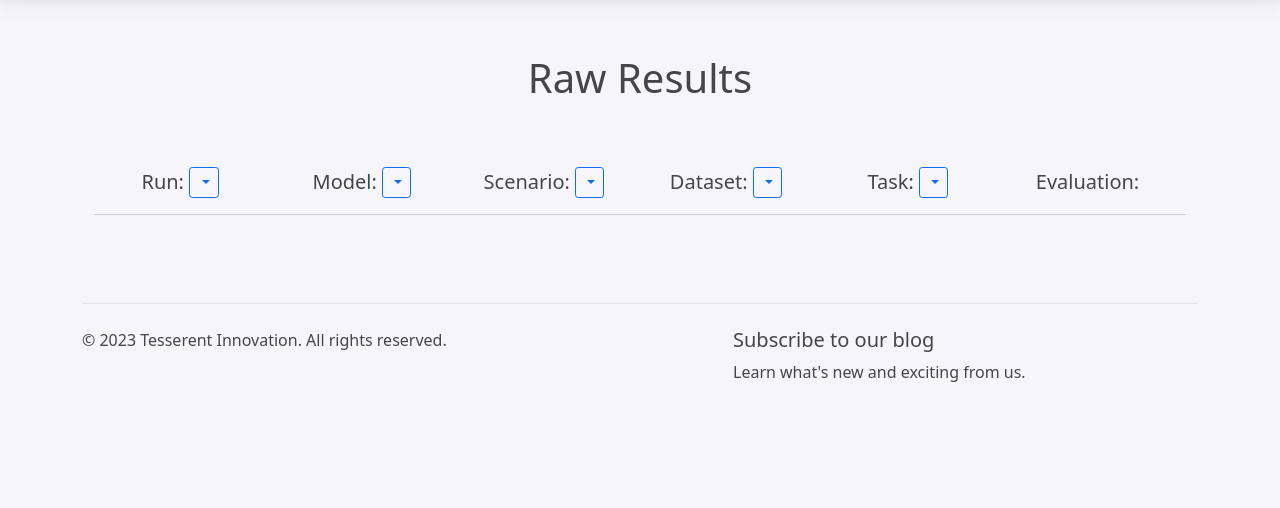
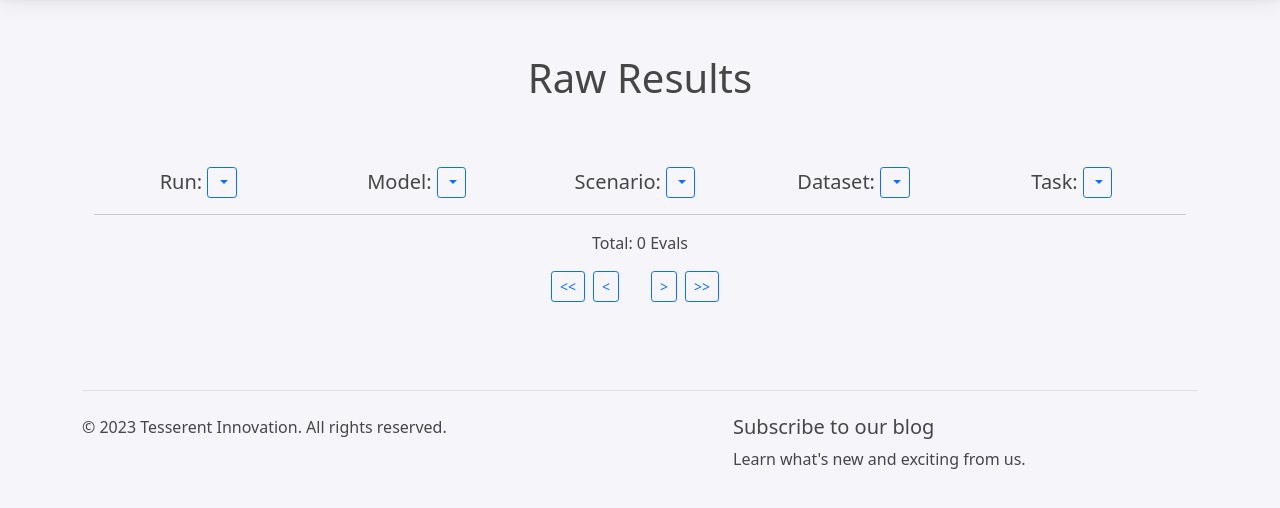
Before and after one commit to TNT-Hoopsnake/judy, a Flask app: template judy/web_app/templates/raw_results.html in a window 1280 px wide. Shown: the part 56-564 px from the top of the page. Run offline with Flask 3, Linux system fonts and the light colour scheme; the template is opened without the code that fills it, so the values that code supplies are empty; parts of the project's set-up code (start-up, migrations or seed data) failed here and were passed over.

Commit message:
webapp: adds pagination bar for raw eval results

```diff
--- a/judy/web_app/static/styles.css
+++ b/judy/web_app/static/styles.css
@@ -131,3 +131,31 @@ footer {
 .heatmap-title {
     text-align: center;
 }
+
+#eval-btn-first {
+    margin-left: 1rem;
+    margin-top: 1rem;
+    margin-bottom: 1rem;
+    margin-right: .5rem;
+}
+
+#eval-btn-prev {
+    margin-left: 0rem;
+    margin-top: 1rem;
+    margin-bottom: 1rem;
+    margin-right: 1rem;
+}
+
+#eval-btn-next {
+    margin-left: 1rem;
+    margin-top: 1rem;
+    margin-bottom: 1rem;
+    margin-right: .5rem;
+}
+
+#eval-btn-last {
+    margin-left: 0rem;
+    margin-top: 1rem;
+    margin-bottom: 1rem;
+    margin-right: 1rem;
+}
--- a/judy/web_app/templates/raw_results.html
+++ b/judy/web_app/templates/raw_results.html
@@ -89,18 +89,27 @@
               {% endfor %}
           </ul>
       </div>
-  </div>
-
-    <div class="col raw-result-filter-group raw-result-filter-item" id="eval-buttons">
-      <label for="eval-btn-0">
-        <h5>Evaluation: </h5>
-      </label>
-      {% for result in filtered_data %}
-        <button id="eval-btn-{{loop.index0}}" class="btn btn-sm btn-outline-primary" data-target="eval-{{loop.index0}}" {% if loop.index0 == 0%}disabled{%endif%}>{{loop.index}}</button>
-      {% endfor %}
     </div>
   </div>
   <hr>
+  <div class="row text-center">
+    <span>Total: {{ filtered_data|length }} Evals</span>
+  </div>
+  <div class="raw-result-filter-item">
+    <div class="col raw-result-filter-group raw-result-filter-item" id="eval-buttons">
+      <button id="eval-btn-first" class="btn btn-sm btn-outline-primary"><<</button>
+      <button id="eval-btn-prev" class="btn btn-sm btn-outline-primary"><</button>
+      {% for result in filtered_data %}
+        {% if loop.index0 == 0%}
+        <span id="eval-idx-{{loop.index0}}" class="current" data-target="{{loop.index0}}">{{ loop.index }}</span>
+        {% else %}
+        <span id="eval-idx-{{loop.index0}}" class="" data-target="{{loop.index0}}" style="display:none;">{{ loop.index }}</span>
+        {% endif %}
+      {% endfor %}
+      <button id="eval-btn-next" class="btn btn-sm btn-outline-primary">></button>
+      <button id="eval-btn-last" class="btn btn-sm btn-outline-primary">>></button>
+    </div>
+  </div>
   <div class="row">
       <div class="col" >
           {% for result in filtered_data %}
@@ -208,24 +217,57 @@
   // Select all buttons within the "eval-buttons" div
   const buttonsInEval = evalButtonsDiv.querySelectorAll("button");
 
-  // Add click event listeners to each button
+  const spansInEval = evalButtonsDiv.querySelectorAll("span");
+  const totalEvals = spansInEval.length;
+
+  // Implement a basic pagination bar for evals
   buttonsInEval.forEach(button => {
       button.addEventListener('click', () => {
+          const currentTargetId = +evalButtonsDiv.querySelector("span.current").getAttribute("data-target");
+          var targetId = null;
           // Get the target div's ID from the data attribute
-          const targetId = button.getAttribute('data-target');
+          if (button.id === "eval-btn-first") {
+            targetId = 0;
+          }
+          else if (button.id === "eval-btn-prev") {
+            if (currentTargetId === 0) {
+              targetId = 0;
+            }
+            else {
+              targetId = currentTargetId - 1;
+            }
+          }
+          else if (button.id === "eval-btn-next") {
+            if (currentTargetId === totalEvals - 1) {
+              targetId = totalEvals - 1;
+            }
+            else {
+              targetId = currentTargetId + 1;
+            }
+          }
+          else if (button.id === "eval-btn-last") {
+            targetId = totalEvals - 1;
+          }
+
           // Hide all divs
           document.querySelectorAll('.eval-content').forEach(div => {
               div.style.display = 'none';
           });
 
           // Show the target div
-          document.getElementById(targetId).style.display = 'block';
+          document.getElementById("eval-" + targetId).style.display = 'block';
 
-          buttonsInEval.forEach(btn => {
-            btn.disabled = false;
+          // Show the target eval number
+          spansInEval.forEach(spn => {
+            if (spn.id === "eval-idx-" + targetId) {
+              spn.classList = ["current"]
+              spn.style.display = 'block';
+            }
+            else {
+              spn.classList = []
+              spn.style.display = 'none';
+            }
           });
-          button.disabled = true;
-
       });
   });
 </script>
```
